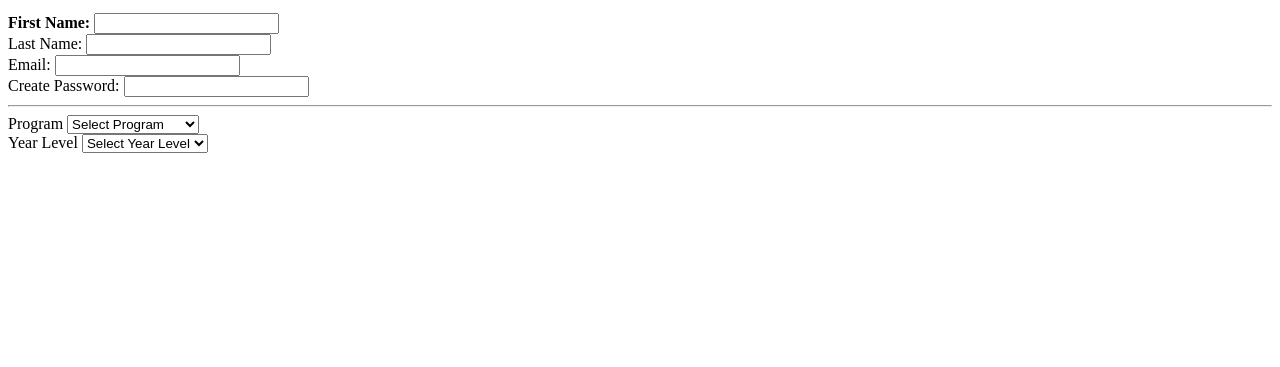
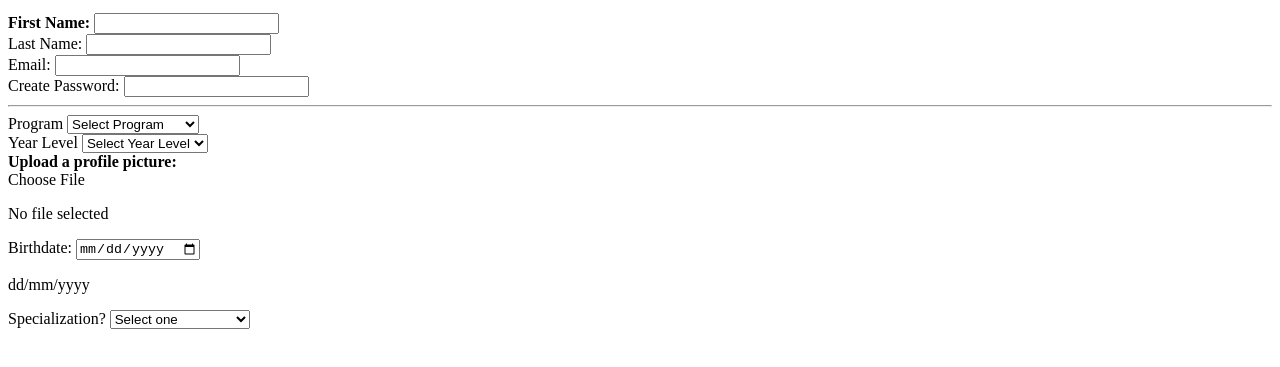
Before and after one commit to Aimss-gh/trial, a plain HTML site: page main.html in a window 1280 px wide. Shown: the part 101-468 px from the top of the page. Drawn offline with Linux system fonts and the light colour scheme.

Commit message:
add select specializtion

```diff
--- a/main.html
+++ b/main.html
@@ -52,3 +52,25 @@
          <option value="4">Fourth Year</option>
     </select>
 </div>
+
+<div class="form-group">
+    <label for="profilePic"><strong>Upload a profile picture:</strong></label>
+<div class="upload-btn">Choose File</div>
+<p class="note">No file selected</p>
+</div>
+
+<div class="form-group">
+    <label for="birthdate">Birthdate:</label>
+    <input type="date" id="birthdate" name="birthdate">
+<p class="note">dd/mm/yyyy</p>
+</div>
+
+<div class="form-group">
+    <label for="specialization">Specialization?</label>
+    <select id="specialization" name="specialization">
+         <option value="">Select one</option>
+         <option value="ai">Artificial Intelligence</option>
+         <option value="web">Web Development</option>
+         <option value="data">Data Science</option>
+    </select>
+</div>
```
